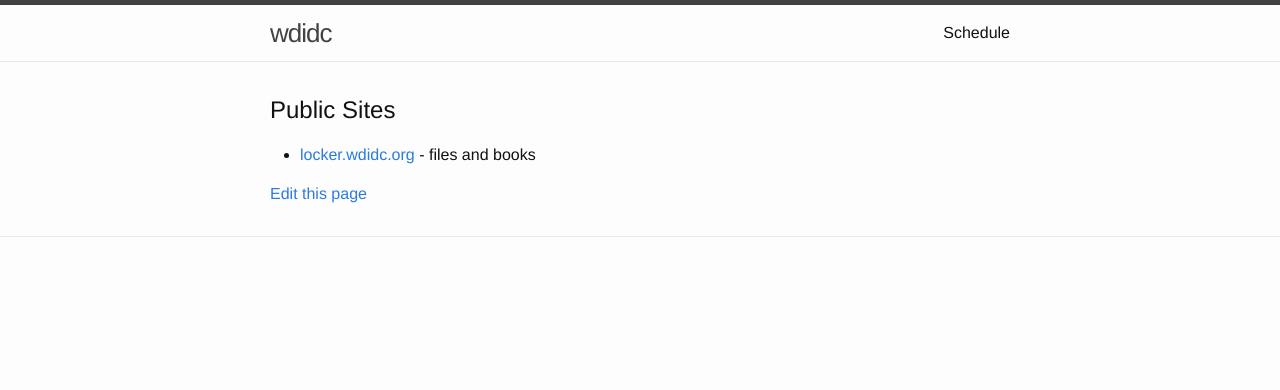
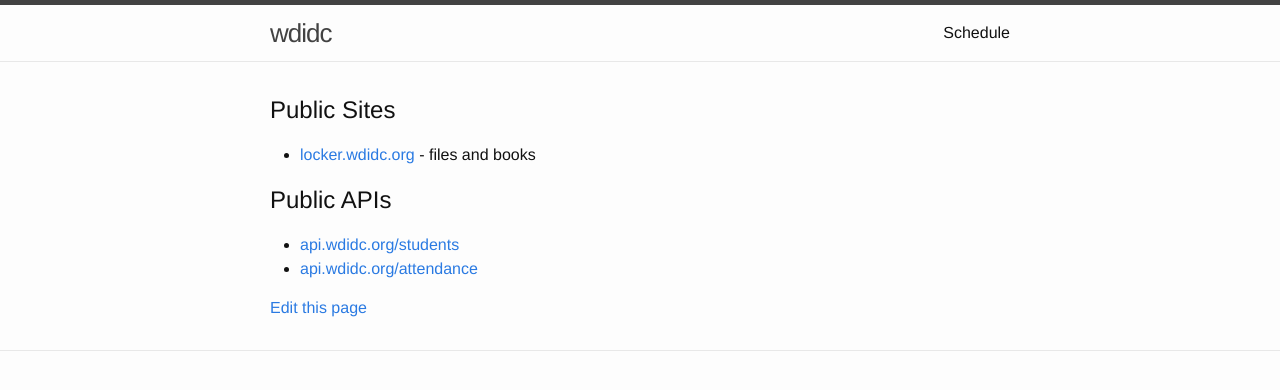
Before and after one commit to wdidc/wdidc.org, a Jekyll site: the page built from index.html, in a window 1280 px wide. Shown: the top 390 px of the page. Built offline with Jekyll 4.4.1, drawn with Linux system fonts in a browser that asks for light colours.

Commit message:
add public apis

```diff
--- a/index.html
+++ b/index.html
@@ -9,4 +9,13 @@ layout: default
       <a href='http://locker.wdidc.org'>locker.wdidc.org</a> - files and books
     </li>
   </ul>
+  <h2>Public APIs</h2>
+  <ul>
+    <li>
+      <a href='http://api.wdidc.org/students'>api.wdidc.org/students</a>
+    </li>
+    <li>
+      <a href='http://api.wdidc.org/attendance'>api.wdidc.org/attendance</a>
+    </li>
+  </ul>
 </div>
```
